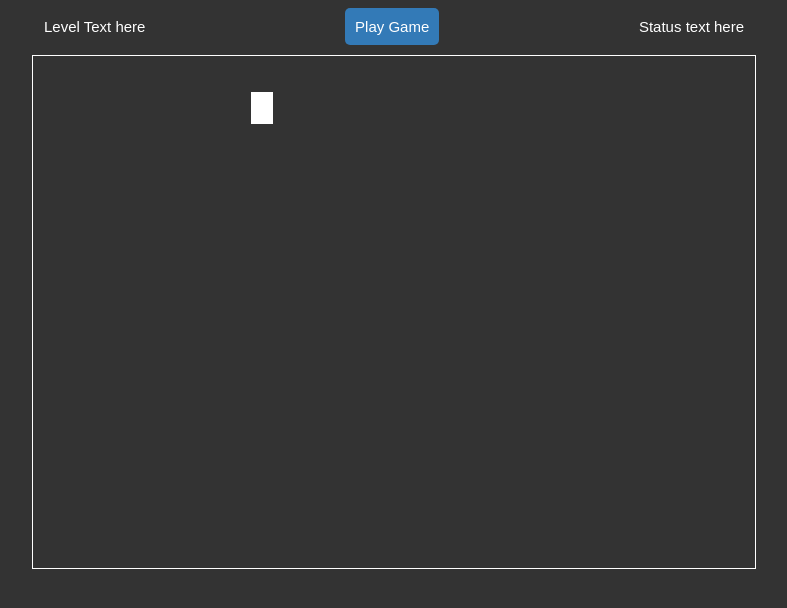
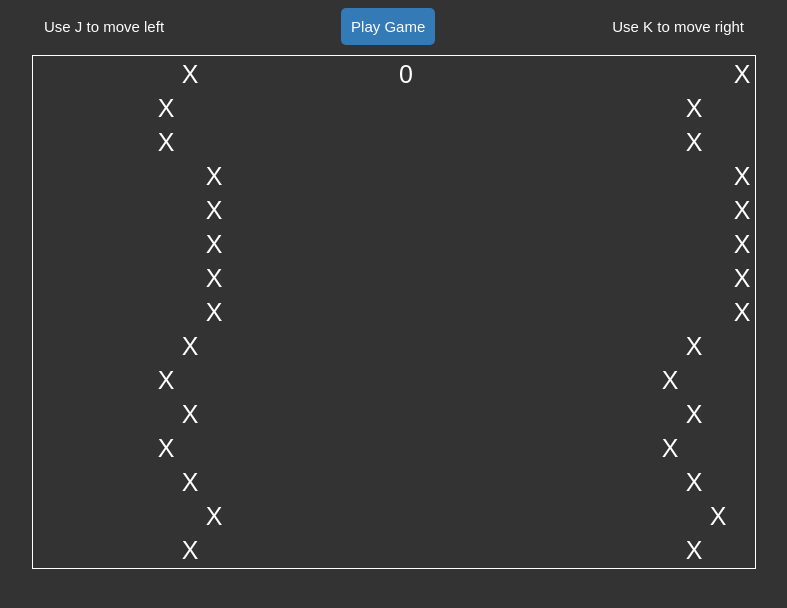
Before and after one commit to covlllp/indy-500, a plain HTML site: page index.html in a window 1280 px wide. Both pictures are taken after a click on the link "Play Game". Shown: the whole page, without its empty margins (254-1041 px from the left). Drawn offline with nearby package versions, Linux system fonts and the light colour scheme.

Commit message:
Basic functionality

```diff
--- a/index.html
+++ b/index.html
@@ -17,10 +17,10 @@
 		<div class="site-wrapper">
 			<div class="header-space">
 				<div class="in-header left" id="level-choice-div">
-					<p class="reg-text" id="level-text">Level Text here</p>
+					<p class="reg-text" id="level-text">Use J to move left</p>
 				</div>
 				<div class="in-header right" id="status-text-div">
-					<p class="reg-text" id="status-text"> Status text here</p>
+					<p class="reg-text" id="status-text"> Use K to move right</p>
 				</div>
 				<div class="in-header center" id="play-but-div">
 					<a href="#" class="btn" id="play-button">Play Game</a>
@@ -32,7 +32,9 @@
 						for (var i = 0; i < WINDOW_DEPTH; i++) {
 							document.write("<tr>");
 							for (var j = 0; j < WINDOW_WIDTH; j++) {
-								document.write("<td id=b" + i + "-" + j + "></td>");
+								document.write(
+									"<td id=b" + i + "-" + j + "></td>"
+								);
 							}
 							document.write("</tr>");
 						}
--- a/js/application.js
+++ b/js/application.js
@@ -1,9 +1,152 @@
+var game;
+
 $(document).ready(function () {
 	$("#play-button").on("click", playGame);
+
+	$(function() {
+		$(window).keypress(function(e) {
+			var key = e.which;
+			console.log(key);
+			if (key == 106) {
+				console.log("in");
+				game.moveCar(-1);
+			} else if (key == 107) {
+				game.moveCar(1);
+			}
+			//game.shiftBoard();
+		});
+	});
 });
 
+// function playGame() {
+// 	cnt = 10;
+// 	var other = 0;
+// 	$("td").text("");
+// 	//var cnt = 10;
+// 	var delay = 100;
+// 	var func = setInterval(function() {
+// 		var col = Math.floor(Math.random() * WINDOW_WIDTH);
+// 		var row = Math.floor(Math.random() * WINDOW_DEPTH);
+// 		$("#b" + row + "-" + col).text("X");
+// 		cnt--;
+// 		other++;
+// 		console.log(cnt + "; " + other);
+
+// 		if (cnt <= 0) {
+// 			clearInterval(func);
+// 		}
+// 	}, delay);
+// }
+
 function playGame() {
+	game = new Game();
+	game.updateBoard()
+
+	var delay = 50;
+	var func = setInterval(function() {
+		game.shiftBoard();
+		if (game.checkCrash()) clearInterval(func);
+	}, delay);
+}
+
+
+// ----- Game Object functions! ----- //
+
+function Game() {
+// --- Private variables of Game() --- //
+// border_loc = Array of objects <left, right> indicating location of borders
+// car_loc = Number indicating location of car
+// road_width = Number indicating width of the road
+// score = Number indicating # times the board has shifted
+	var car_loc = Math.floor(WINDOW_WIDTH / 2);
+	var border_loc = this.initBorderArray();
+	var road_width = WINDOW_WIDTH - 2;
+	var score = 0;
+
+	// Move the car location
+	this.moveCar = function(val) {
+		car_loc += val;
+	}
+
+	this.thinRoad = function() {road_width--};
+
+	this.updateBoard = function() {
+		clearBoard();
+		// Draw border
+		this.drawBorders(border_loc);
+		// Draw car
+		this.drawAt("0", 0, car_loc);
+	}
+
+	this.shiftBoard = function() {
+		// shift the border_loc array
+		border_loc.shift();
+		border_loc.push(
+			this.getNewBorderObj(border_loc[border_loc.length - 1], road_width)
+		);
+		// update the score and board
+		this.updateScore();
+		this.updateBoard();
+		console.log(score);
+	}
+
+	this.updateScore = function() {
+		score++;
+		if (score % 7 == 0) this.thinRoad();
+	}
+
+	this.checkCrash = function() {
+		var obj	= border_loc[0];
+		return (car_loc <= obj.left
+			|| car_loc >= obj.right);
+	}
+}
+
+Game.prototype.getNewBorderObj = function(prev_obj, width) {
+	var turn = Math.floor(Math.random()*3.25-1);
+	var int_left = prev_obj.left;
+	var int_right = prev_obj.left + width;
+
+	if (int_left + turn < 0 || int_right + turn >= WINDOW_WIDTH)
+		turn = 0;
+
+	return {
+		left: int_left + turn,
+		right: int_right + turn
+	};
+}
+
+Game.prototype.drawBorders = function(border_loc) {
+	border_loc.forEach(function(obj, ind) {
+		// Ask about this!
+		Game.prototype._drawBorderFromObject(obj, ind);
+	});
+}
+
+Game.prototype._drawBorderFromObject = function(obj, i) {
+	this.drawAt("X", i, obj.left);
+	this.drawAt("X", i, obj.right);
+}
+
+Game.prototype.initBorderArray = function() {
+	return Array.apply(null, new Array(WINDOW_DEPTH)).map(function() {
+		return {left: 0, right: WINDOW_WIDTH - 1};
+	});
+}
+
+Game.prototype.drawAt = function(val, i, j) {
+	$("#b" + i + "-" + j).text(val);
+}
+
+
+
+//  --- Random but Useful Functions --- //
+function clearBoard() {
+	$("td").text("");
+}
+
+function randXMark() {
 	var col = Math.floor(Math.random() * WINDOW_WIDTH);
 	var row = Math.floor(Math.random() * WINDOW_DEPTH);
-	$("#b" + row + "-" + col).css("background-color", "white");
+	$("#b" + row + "-" + col).text("X");
 }
```
